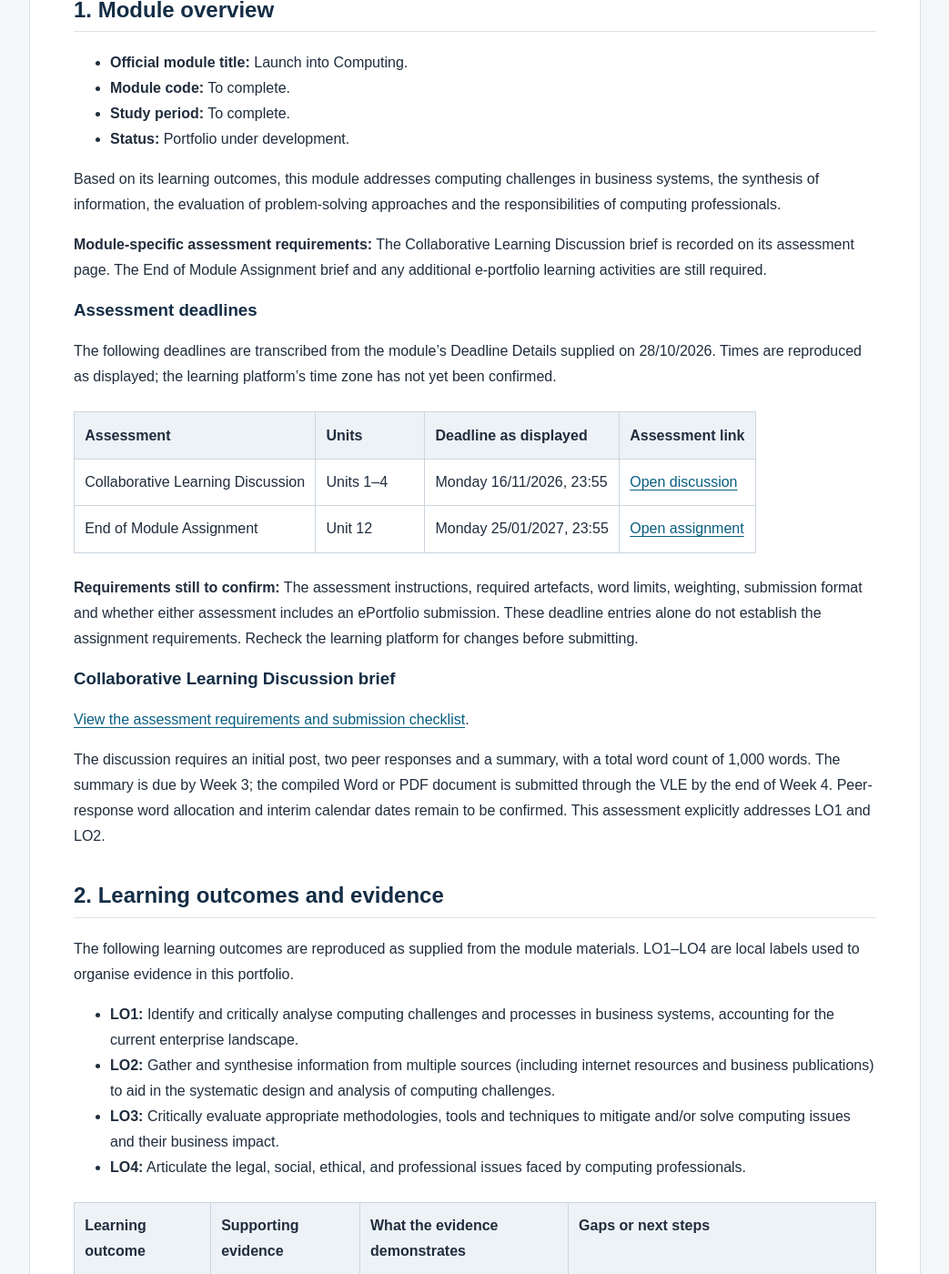
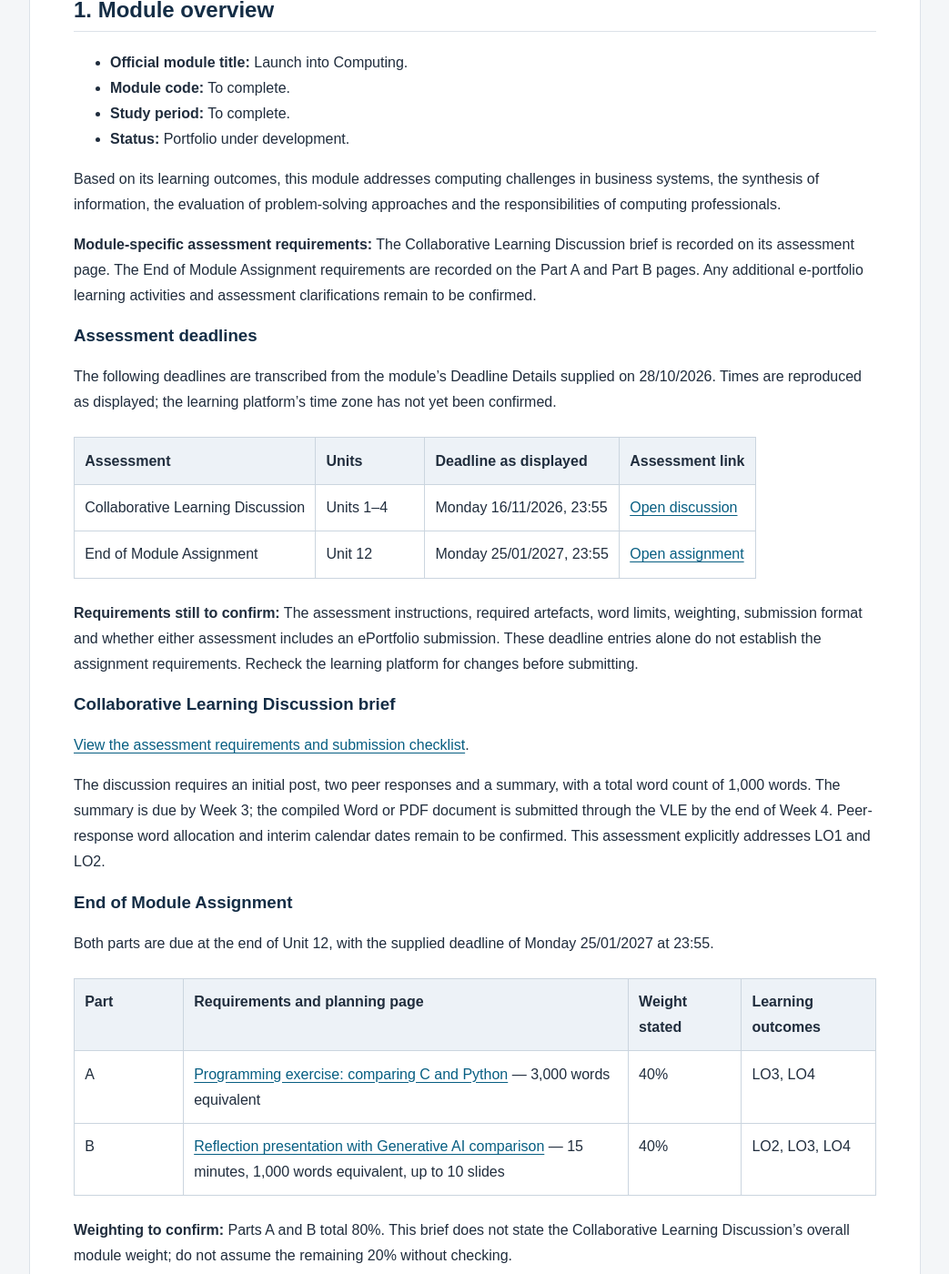
Before and after one commit to ce26229/msc-eportfolio, a Jekyll site: the page built from modules/launch-into-computing.md, in a window 1280 px wide and 1400 px high, scrolled down 537 px. Shown: the whole window at 91% size, without its empty margins (118-1161 px from the left). Built offline with Jekyll 4.4.1, drawn with Linux system fonts in a browser that asks for light colours; some of the changed text lies outside the part shown.

Commit message:
Link both End of Module assessment plans and integrity requirements

```diff
--- a/modules/launch-into-computing.md
+++ b/modules/launch-into-computing.md
@@ -15,7 +15,7 @@ permalink: /modules/launch-into-computing/
 
 Based on its learning outcomes, this module addresses computing challenges in business systems, the synthesis of information, the evaluation of problem-solving approaches and the responsibilities of computing professionals.
 
-**Module-specific assessment requirements:** The Collaborative Learning Discussion brief is recorded on its assessment page. The End of Module Assignment brief and any additional e-portfolio learning activities are still required.
+**Module-specific assessment requirements:** The Collaborative Learning Discussion brief is recorded on its assessment page. The End of Module Assignment requirements are recorded on the Part A and Part B pages. Any additional e-portfolio learning activities and assessment clarifications remain to be confirmed.
 
 ### Assessment deadlines
 
@@ -33,6 +33,19 @@ The following deadlines are transcribed from the module's Deadline Details suppl
 [View the assessment requirements and submission checklist]({{ '/modules/launch-into-computing/collaborative-discussion/' | relative_url }}).
 
 The discussion requires an initial post, two peer responses and a summary, with a total word count of 1,000 words. The summary is due by Week 3; the compiled Word or PDF document is submitted through the VLE by the end of Week 4. Peer-response word allocation and interim calendar dates remain to be confirmed. This assessment explicitly addresses LO1 and LO2.
+
+### End of Module Assignment
+
+Both parts are due at the end of Unit 12, with the supplied deadline of Monday 25/01/2027 at 23:55.
+
+| Part | Requirements and planning page | Weight stated | Learning outcomes |
+| --- | --- | --- | --- |
+| A | [Programming exercise: comparing C and Python]({{ '/modules/launch-into-computing/assignment-part-a/' | relative_url }}) — 3,000 words equivalent | 40% | LO3, LO4 |
+| B | [Reflection presentation with Generative AI comparison]({{ '/modules/launch-into-computing/assignment-part-b/' | relative_url }}) — 15 minutes, 1,000 words equivalent, up to 10 slides | 40% | LO2, LO3, LO4 |
+
+**Weighting to confirm:** Parts A and B total 80%. This brief does not state the Collaborative Learning Discussion's overall module weight; do not assume the remaining 20% without checking.
+
+**Portfolio and assessment files:** These public pages hold planning information. Submit required assessment files through the VLE, respecting anonymous marking. Confirm whether assessed material should remain unpublished until marking is complete before adding final work to the public portfolio.
 
 ## 2. Learning outcomes and evidence
 
```
